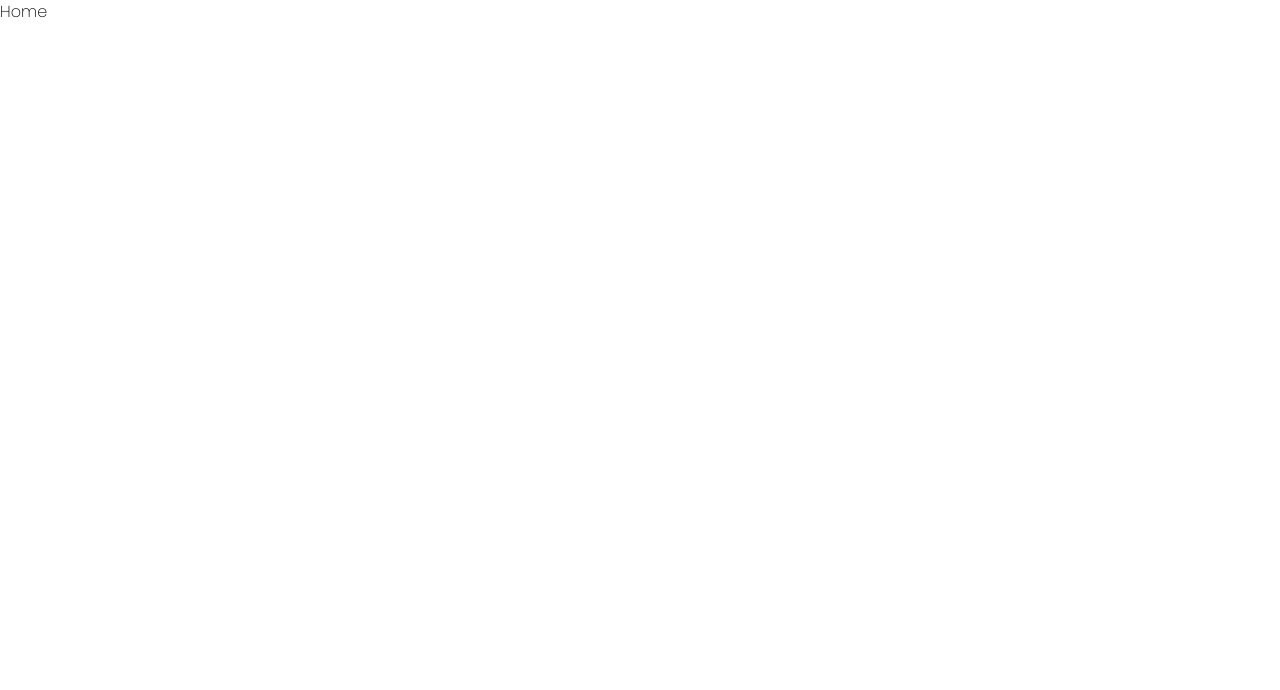
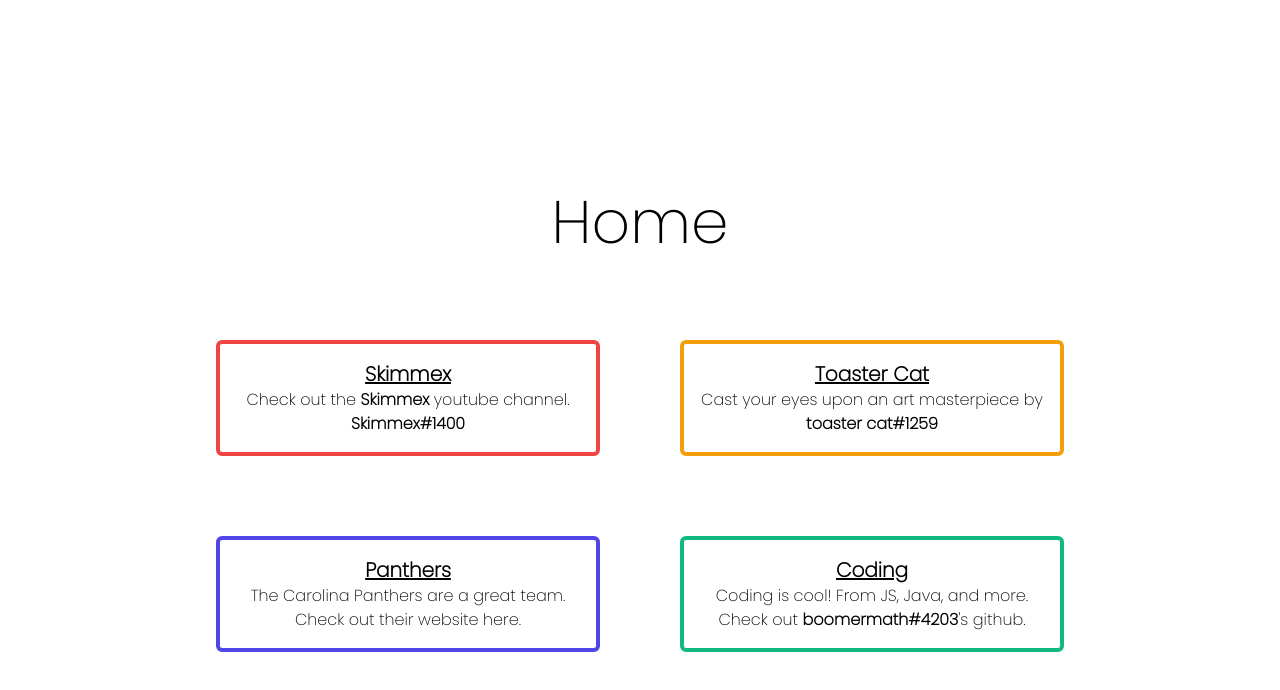
Before and after one commit to boomermath/fork-window, a Next.js app: page / in a window 1280 px wide. Shown: the top 690 px of the page. Built offline with nearby package versions, Linux system fonts and the light colour scheme.

Commit message:
Add main page

```diff
--- /dev/null
+++ b/components/Leaflet.js
@@ -0,0 +1,10 @@
+
+
+export default function Leaflet({ header, children, className, href }) {
+    return (
+        <a href={href} className={`border-4 p-4 w-96 inline-block m-10 rounded-md cursor-pointer outline-none ${className}`}>
+            <h1 className="text-xl font-extrabold underline">{header}</h1>
+            <p>{children}</p>
+        </a>
+    )
+}
--- a/pages/_app.js
+++ b/pages/_app.js
@@ -6,10 +6,11 @@ export default function App({ Component, pageProps }) {
   return (
     <div>
       <Head>
-        <title>VTS</title>
+        <title>Home</title>
         <link rel="preconnect" href="https://fonts.googleapis.com" />
         <link rel="preconnect" href="https://fonts.gstatic.com" crossOrigin="true" />
         <link href="https://fonts.googleapis.com/css2?family=Poppins:wght@100;200&display=swap" rel="stylesheet" />
+        <link href="/favicon.ico" rel="icon"/>
       </Head>
       <Component {...pageProps} />
     </div>
--- a/pages/index.js
+++ b/pages/index.js
@@ -1,8 +1,26 @@
+import Leaflet from "../components/Leaflet";
 
 export default function Home() {
   return (
-    <div>
-      <h1>Home</h1>
+    <div className="pt-48 text-center">
+      <h1 className="text-6xl">Home</h1> <br /> <br />
+      <div className="block">
+        <Leaflet header="Skimmex" className="hover:bg-red-500 border-red-500" href="https://www.youtube.com/channel/UCshd2Sc9wARF2whmQgW3hyw">
+          Check out the <b>Skimmex</b> youtube channel. <br />
+          <b>Skimmex#1400</b>
+        </Leaflet>
+        <Leaflet header="Toaster Cat" className="hover:bg-yellow-500 border-yellow-500" href="/toastyart.png">
+          Cast your eyes upon an art masterpiece by <br /> <b>toaster cat#1259</b>
+        </Leaflet><br />
+        <Leaflet header="Panthers" className="hover:bg-indigo-600 border-indigo-600" href="https://www.panthers.com">
+          The Carolina Panthers are a great team. <br />
+          Check out their website here.
+        </Leaflet>
+        <Leaflet header="Coding" className="hover:bg-green-500 border-green-500" href="https://github.com/boomermath">
+          Coding is cool! From JS, Java, and more. <br />
+          Check out <b>boomermath#4203</b>'s github.
+        </Leaflet>
+      </div>
     </div>
   )
 }
--- a/styles/globals.css
+++ b/styles/globals.css
@@ -4,5 +4,5 @@
 
 html {
   font-family: "Poppins", sans-serif;
-  @apply antialiased;
+  @apply text-black antialiased;
 }
```
Also changed, not shown: 1 other file (tests, documents, lock files or other folders).
